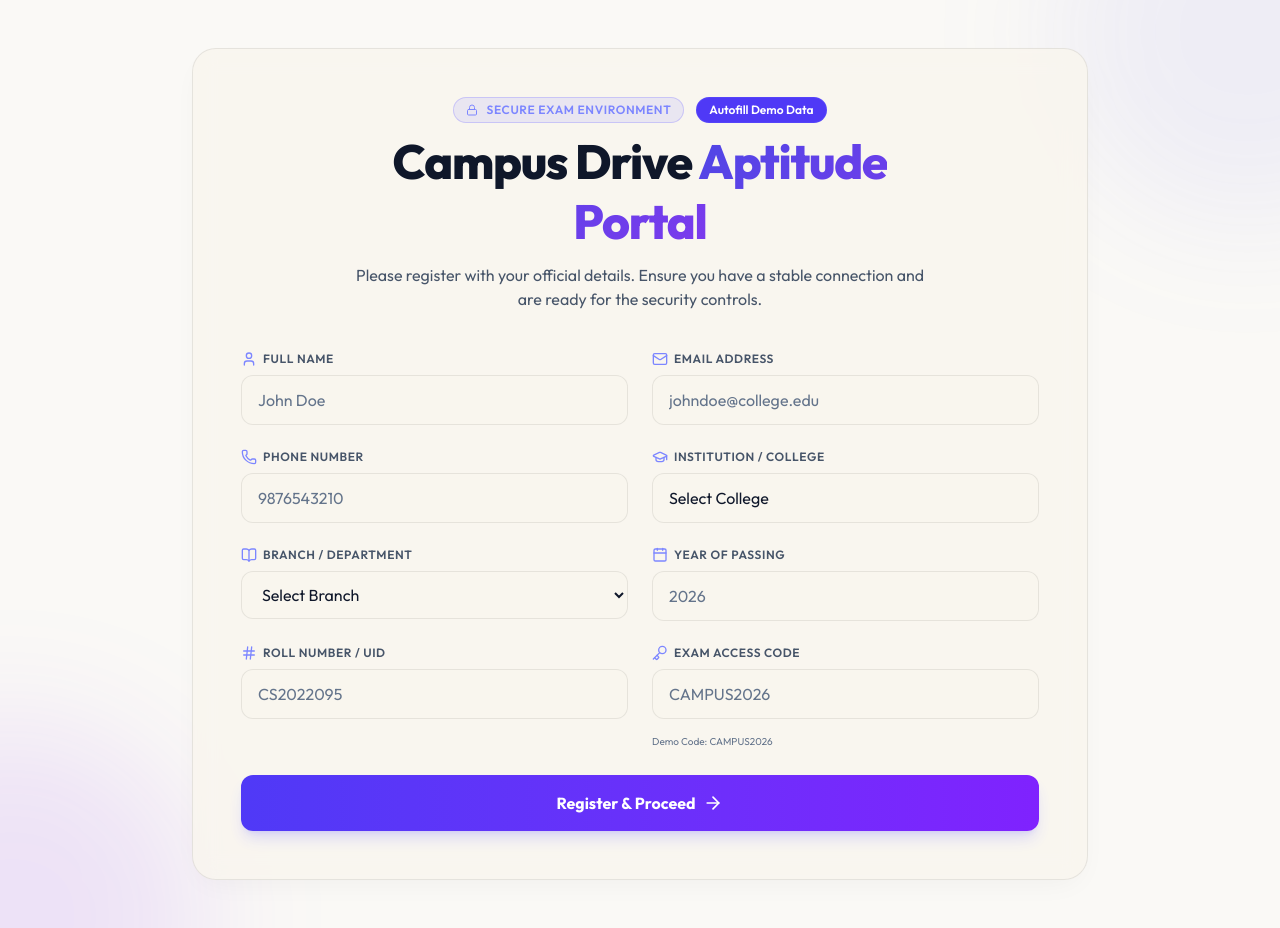
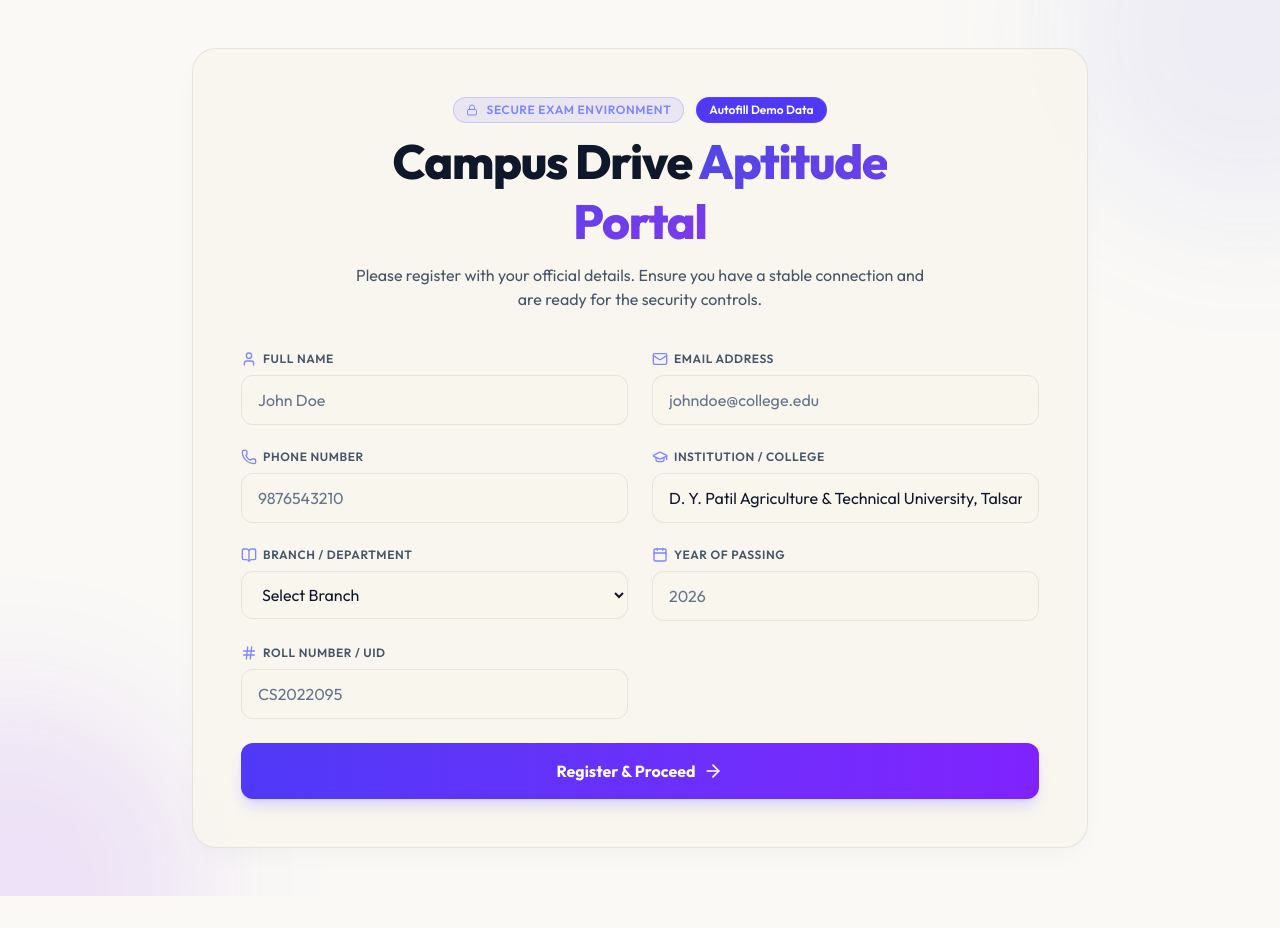
Before and after one commit to kavathekaraditya/Exam-portal, a React (Vite) app: page / in a window 1280 px wide. After the commit the page ends 896 px from the top, so only its background shows below. Built offline with nearby package versions, Linux system fonts and the light colour scheme.

Commit message:
dropdowns

```diff
--- a/src/components/RegistrationPage.jsx
+++ b/src/components/RegistrationPage.jsx
@@ -11,45 +11,37 @@ export function RegistrationPage() {
     fullName: "",
     email: "",
     phone: "",
-    college: "",
+    college: "D. Y. Patil Agriculture & Technical University, Talsande",
     branch: "",
     yearOfPassing: "",
     rollNumber: "",
-    accessCode: "",
+    accessCode: "DYP-2026",
   });
 
   const [errors, setErrors] = useState({});
 
   const colleges = [
-    "Indian Institute of Technology (IIT)",
-    "National Institute of Technology (NIT)",
-    "Birla Institute of Technology and Science (BITS)",
-    "Delhi Technological University (DTU)",
-    "Vellore Institute of Technology (VIT)",
-    "Manipal Institute of Technology (MIT)",
-    "Government Engineering College",
+    "D. Y. Patil Agriculture & Technical University, Talsande",
   ];
 
   const branches = [
-    "Computer Science & Engineering",
-    "Information Technology",
-    "Electronics & Communication Engineering",
-    "Electrical & Electronics Engineering",
-    "Mechanical Engineering",
-    "Civil Engineering",
-    "Chemical Engineering",
+    "B. Tech CSE",
+    "B. Tech AIML",
+    "B. Tech Data Science",
+    "MCA",
+    "BCA",
   ];
 
   const handleAutofill = () => {
     setFormData({
       fullName: "Jane Doe",
-      email: "jane.doe@nit.edu",
+      email: "jane.doe@dypatil.edu",
       phone: "9876543210",
-      college: "National Institute of Technology (NIT)",
-      branch: "Computer Science & Engineering",
+      college: "D. Y. Patil Agriculture & Technical University, Talsande",
+      branch: "B. Tech CSE",
       yearOfPassing: "2026",
       rollNumber: "CS2022095",
-      accessCode: "CAMPUS2026",
+      accessCode: "DYP-2026",
     });
     setErrors({});
   };
@@ -79,11 +71,6 @@ export function RegistrationPage() {
     if (!formData.branch) newErrors.branch = "Department/Branch is required";
     if (!formData.yearOfPassing) newErrors.yearOfPassing = "Year of passing is required";
     if (!formData.rollNumber.trim()) newErrors.rollNumber = "Roll number is required";
-    if (!formData.accessCode.trim()) {
-      newErrors.accessCode = "Access code / Batch Code is required";
-    } else if (formData.accessCode.trim().length < 3) {
-      newErrors.accessCode = "Access code must be at least 3 characters long";
-    }
     setErrors(newErrors);
     return Object.keys(newErrors).length === 0;
   };
@@ -216,7 +203,6 @@ export function RegistrationPage() {
                 onChange={handleChange}
                 className={`w-full bg-slate-900 border ${errors.college ? 'border-red-500' : 'border-slate-800'} focus:border-indigo-500 rounded-xl px-4 py-3 text-white transition-all outline-none appearance-none`}
               >
-                <option value="">Select College</option>
                 {colleges.map((col, idx) => (
                   <option key={idx} value={col}>{col}</option>
                 ))}
@@ -277,23 +263,6 @@ export function RegistrationPage() {
               {errors.rollNumber && <p className="text-red-500 text-xs">{errors.rollNumber}</p>}
             </div>
 
-            {/* Access Code */}
-            <div className="space-y-2">
-              <label className="text-xs font-semibold uppercase tracking-wider text-slate-400 flex items-center gap-1.5">
-                <Key className="w-4 h-4 text-indigo-400" /> Exam Access Code
-              </label>
-              <input
-                type="text"
-                name="accessCode"
-                placeholder="CAMPUS2026"
-                value={formData.accessCode}
-                onChange={handleChange}
-                className={`w-full bg-slate-900 border ${errors.accessCode ? 'border-red-500' : 'border-slate-800'} focus:border-indigo-500 rounded-xl px-4 py-3 text-white transition-all outline-none`}
-              />
-              {errors.accessCode && <p className="text-red-500 text-xs">{errors.accessCode}</p>}
-              <span className="text-[10px] text-slate-500">Demo Code: CAMPUS2026</span>
-            </div>
-
           </div>
 
           {/* Submit Button */}
```
